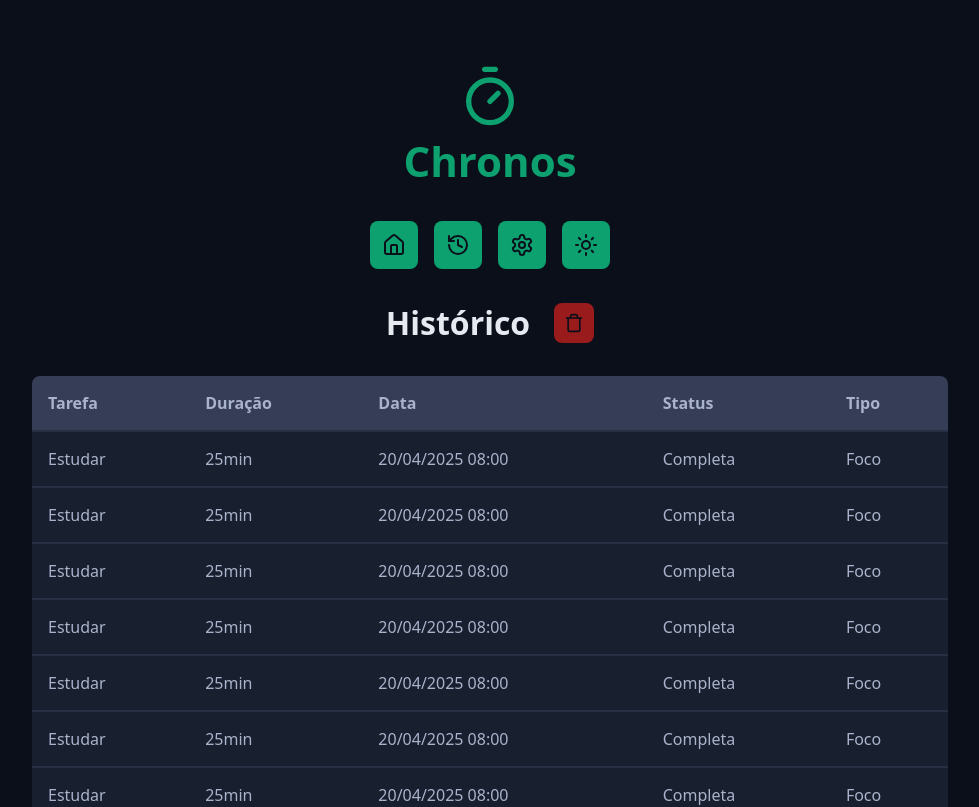
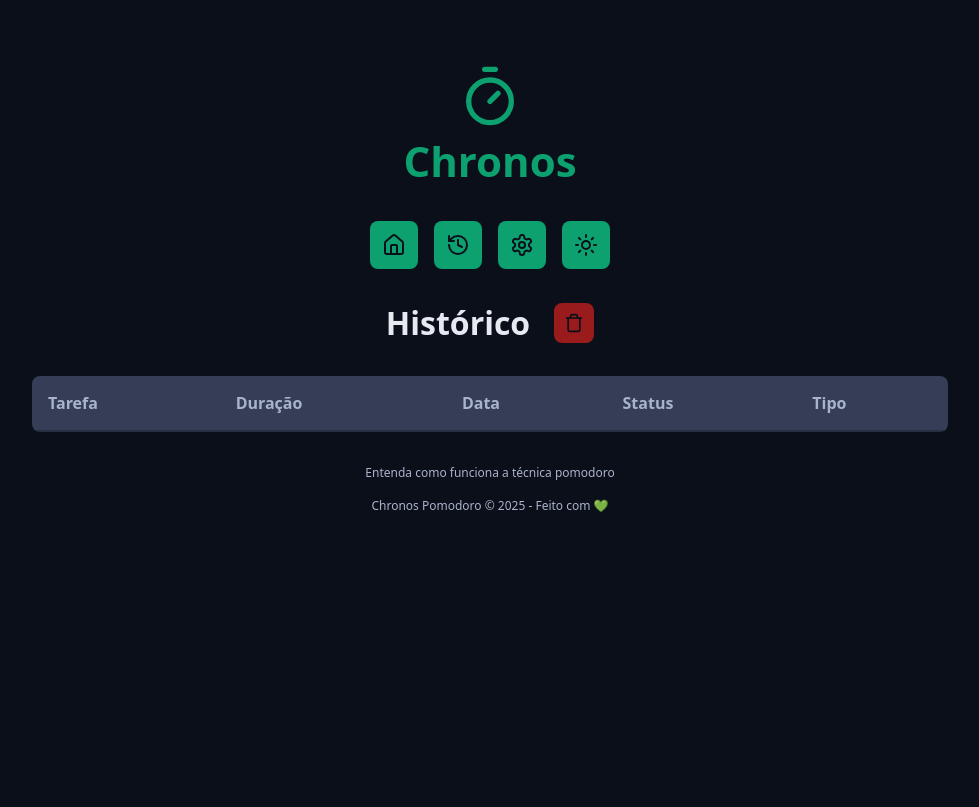
Before and after one commit to JefersonLucas/chronos-pomodoro, a React (Vite) app: page /history in a window 1280 px wide. Shown: the top 807 px of the page, without its empty margins (150-1129 px from the left). Built offline with nearby package versions, Linux system fonts and the light colour scheme.

Commit message:
feat: used state in the table

```diff
--- a/src/pages/History/index.tsx
+++ b/src/pages/History/index.tsx
@@ -4,9 +4,11 @@ import { DefaultButton } from "../../components/DefaultButton"
 import { Heading } from "../../components/Heading"
 import { MainTemplate } from "../../templates/Main"
 
+import { useTaskContext } from "../../hooks/useTaskContext"
 import styles from "./styles.module.css"
 
 export function HistoryPage() {
+	const { state } = useTaskContext()
 	return (
 		<MainTemplate>
 			<Container>
@@ -37,14 +39,18 @@ export function HistoryPage() {
 						</thead>
 
 						<tbody>
-							{Array.from({ length: 20 }).map((_, index) => {
+							{state.tasks.map((task) => {
 								return (
-									<tr key={index}>
-										<td>Estudar</td>
-										<td>25min</td>
-										<td>20/04/2025 08:00</td>
-										<td>Completa</td>
-										<td>Foco</td>
+									<tr key={task.id}>
+										<td>{task.name}</td>
+										<td>{task.duration}min</td>
+										<td>
+											{new Date(
+												task.startDate,
+											).toISOString()}
+										</td>
+										<td>{task.interruptDate}</td>
+										<td>{task.type}</td>
 									</tr>
 								)
 							})}
```
